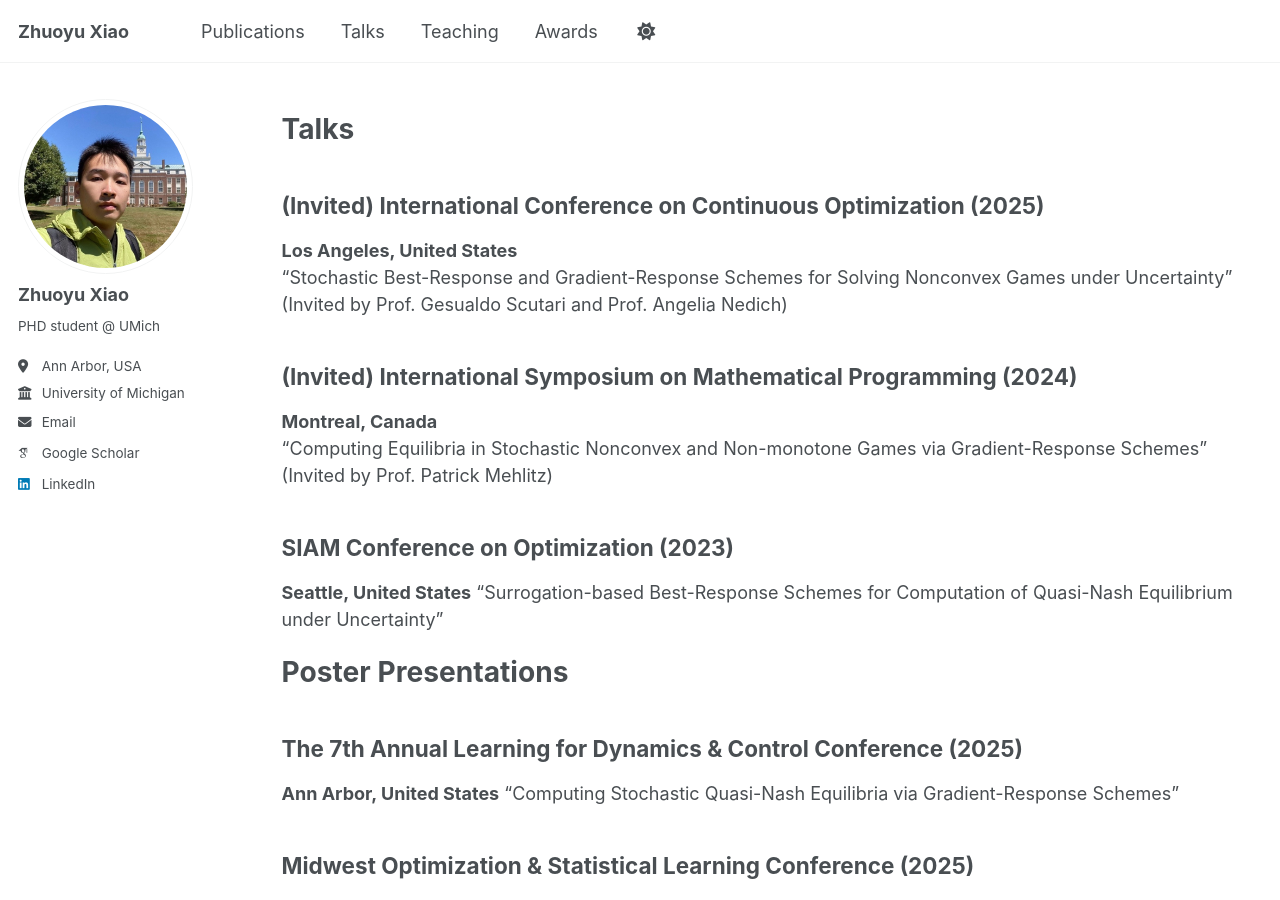
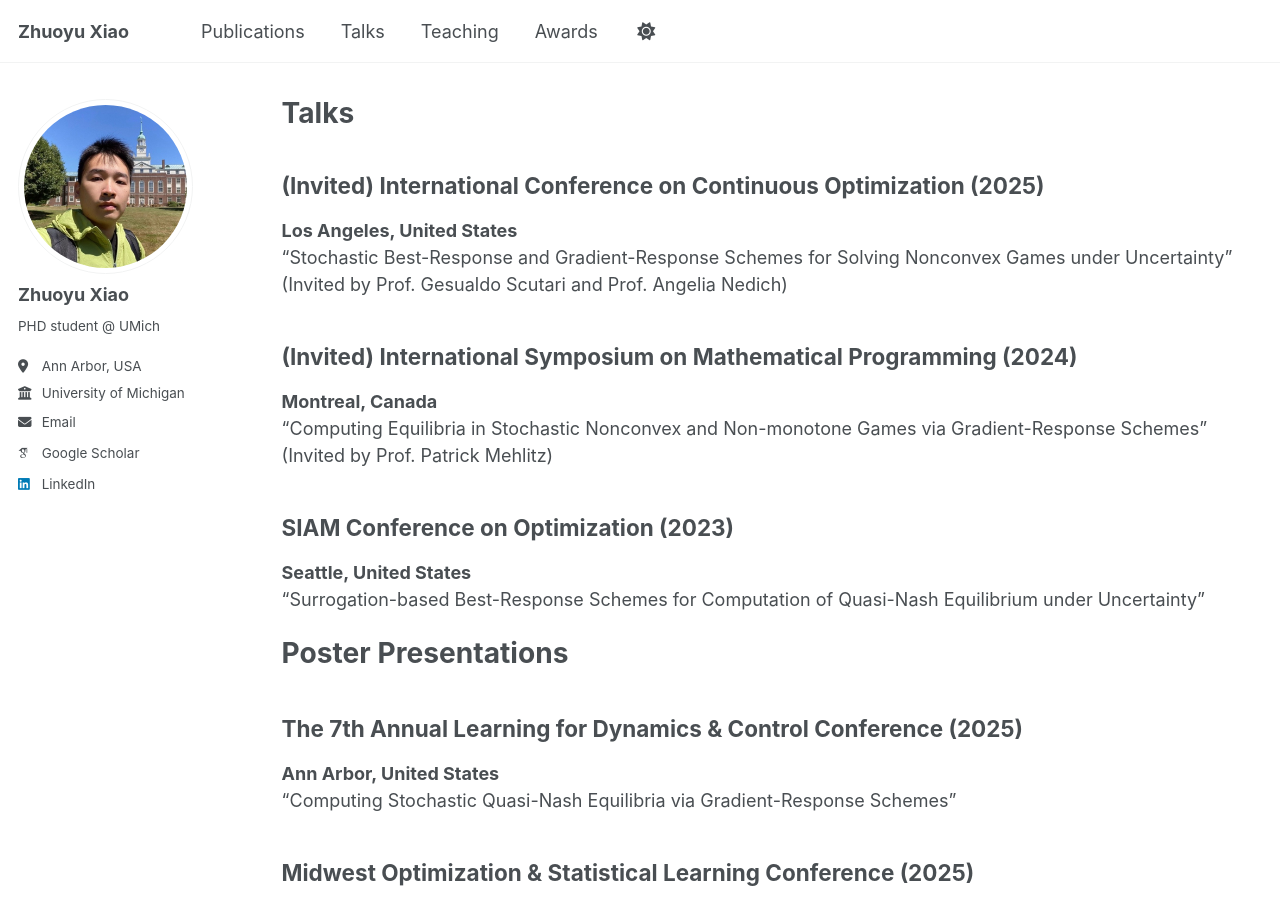
Before and after one commit to zyxiao97/zyxiao97.github.io, a Jekyll site: the page built from _pages/talks.md, in a window 1280 px wide and 900 px high. Built offline with Jekyll 4.4.1, drawn with Linux system fonts in a browser that asks for light colours; some web fonts are replaced.

```diff
--- a/_pages/talks.md
+++ b/_pages/talks.md
@@ -1,12 +1,9 @@
 ---
 layout: archive
-title: ""
+title: "Talks"
 permalink: /talks/
 author_profile: true
 ---
-
-Talks
-======
 
 ## (Invited) International Conference on Continuous Optimization (2025)
 **Los Angeles, United States**
```
